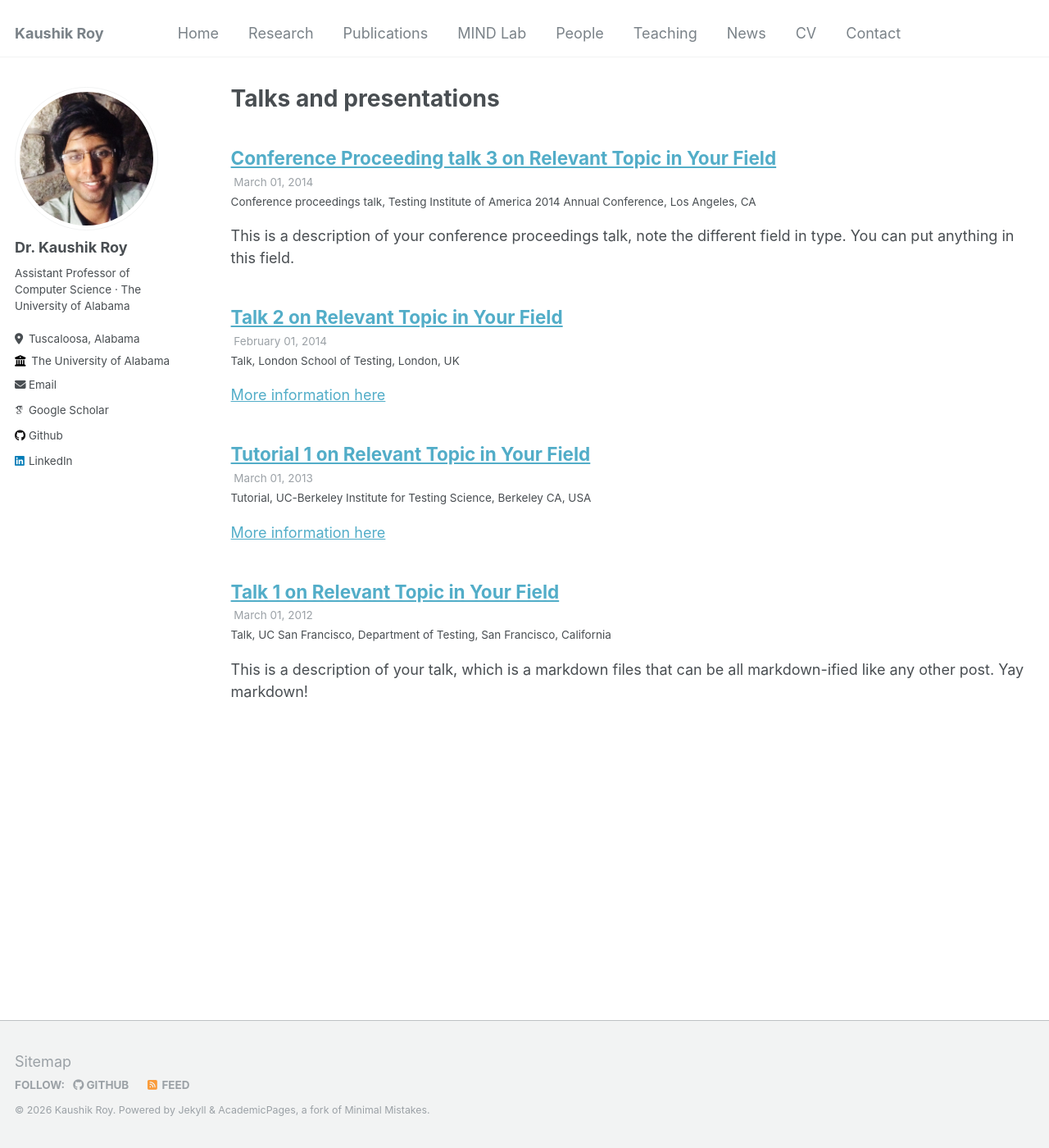
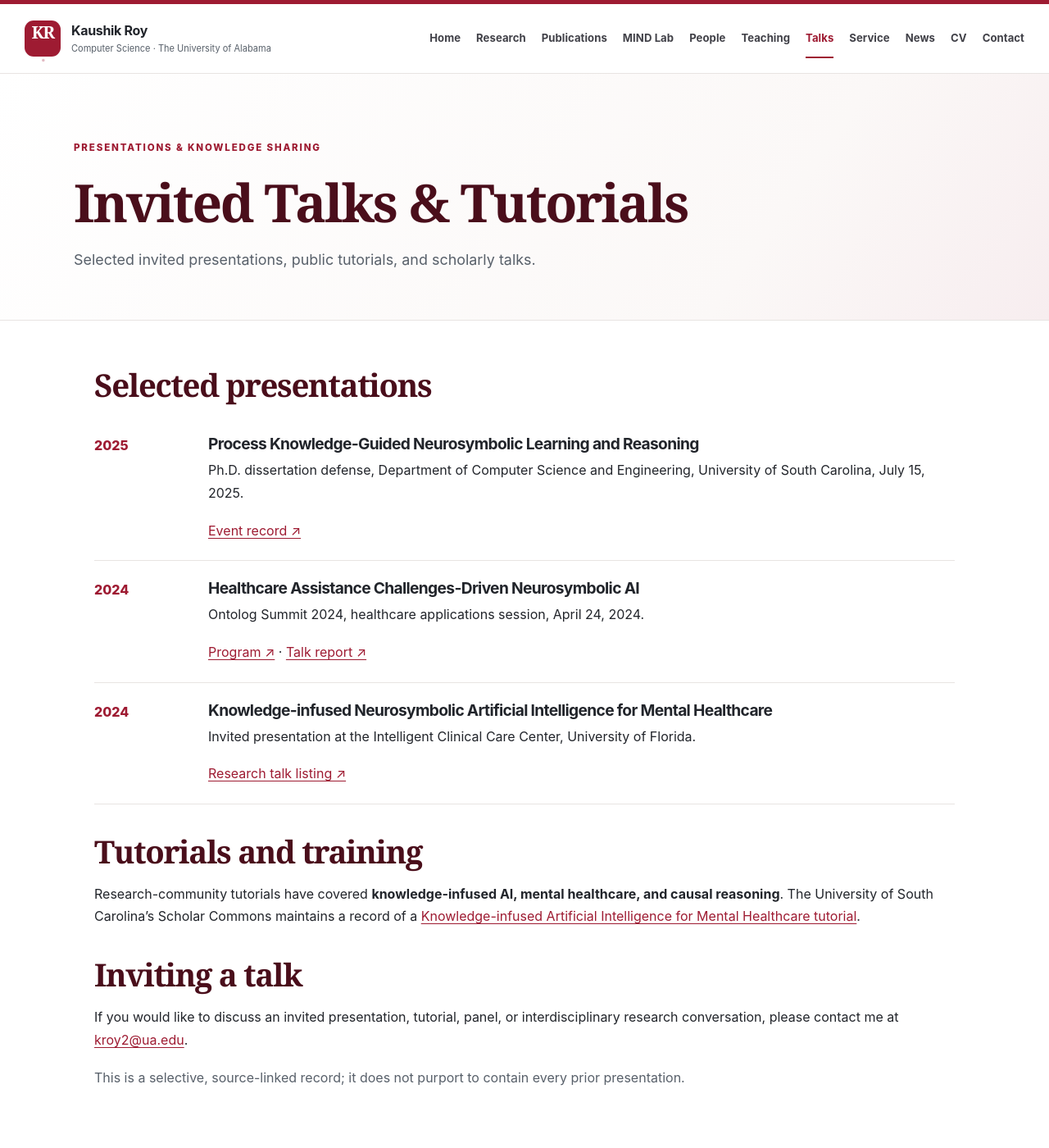
Before and after one commit to kauroy1994/home, a Jekyll site: the page built from _pages/talks.md, in a window 1280 px wide and 1400 px high. Shown: the whole window at 82% size. Built offline with Jekyll 4.4.1, drawn with Linux system fonts in a browser that asks for light colours; some web fonts are replaced; some of the changed text lies outside the part shown.

Commit message:
Add documented faculty talks and academic service pages

```diff
--- a/_data/navigation.yml
+++ b/_data/navigation.yml
@@ -11,6 +11,10 @@
     url: /people/
   - title: "Teaching"
     url: /teaching/
+  - title: "Talks"
+    url: /talks/
+  - title: "Service"
+    url: /service/
   - title: "News"
     url: /news/
   - title: "CV"
--- /dev/null
+++ b/_pages/service.md
@@ -0,0 +1,28 @@
+---
+layout: faculty
+title: Academic Service & Outreach
+permalink: /service/
+eyebrow: SERVICE & SCHOLARLY COMMUNITY
+lede: "Engaging research communities through scholarly evaluation, knowledge sharing, and interdisciplinary exchange."
+---
+
+## Scholarly engagement
+
+Academic service is an important part of my research and teaching mission. My interests in research-community activities include **peer review, program development, tutorials, interdisciplinary panels, and scholarly exchanges on trustworthy AI**.
+
+The site currently prioritizes activities for which public evidence is available. Detailed lists of review assignments, confidential panel work, or proposed-but-unaccepted events are intentionally not published as completed service.
+
+## Selected documented contributions
+
+<div class="mini-grid">
+  <div class="info-card"><p class="kicker">2024 · COMMUNITY OUTREACH</p><h3>Ontolog Summit</h3><p>Speaker in the Ontolog Summit 2024 healthcare applications track, discussing neurosymbolic AI in healthcare assistance.</p><p><a href="https://ontologforum.org/index.php/OntologySummit2024">Program ↗</a></p></div>
+  <div class="info-card"><p class="kicker">EDUCATIONAL DISSEMINATION</p><h3>Research tutorials</h3><p>Knowledge-sharing on knowledge-infused AI and mental healthcare, with tutorial materials indexed at University of South Carolina Scholar Commons.</p><p><a href="https://scholarcommons.sc.edu/aii_fac_pub/">Repository ↗</a></p></div>
+  <div class="info-card"><p class="kicker">2024 · INVITED EXCHANGE</p><h3>University of Florida ICCC</h3><p>Presentation on knowledge-infused neurosymbolic AI for mental healthcare, bridging AI systems and healthcare research.</p><p><a href="https://wiki.aiisc.ai/index.php?title=Neurosymbolic_Artificial_Intelligence_Research_at_AIISC">Research listing ↗</a></p></div>
+  <div class="info-card"><p class="kicker">2025–PRESENT</p><h3>Faculty mentorship and collaboration</h3><p>Cross-disciplinary scholarship and research mentorship as a faculty member of the University of Alabama Department of Computer Science.</p><p><a href="https://cs.ua.edu/faculty-staff/our-new-fall-2025-faculty/">Faculty announcement ↗</a></p></div>
+</div>
+
+## Professional inquiries
+
+For workshop organization, reviewing requests, seminar invitations, academic panels, and outreach proposals, please [contact me]({{ '/contact/' | relative_url }}).
+
+<p class="muted">Professional-service appointments and specific committee roles can be added after public verification or approval for disclosure.</p>
--- a/_pages/talks.html
+++ /dev/null
@@ -1,16 +0,0 @@
----
-layout: archive
-title: "Talks and presentations"
-permalink: /talks/
-author_profile: true
----
-
-{% if site.talkmap_link == true %}
-
-<p style="text-decoration:underline;"><a href="/talkmap.html">See a map of all the places I've given a talk!</a></p>
-
-{% endif %}
-
-{% for post in site.talks reversed %}
-  {% include archive-single-talk.html %}
-{% endfor %}
--- /dev/null
+++ b/_pages/talks.md
@@ -0,0 +1,25 @@
+---
+layout: faculty
+title: Invited Talks & Tutorials
+permalink: /talks/
+eyebrow: PRESENTATIONS & KNOWLEDGE SHARING
+lede: "Selected invited presentations, public tutorials, and scholarly talks."
+---
+
+## Selected presentations
+
+<div class="timeline-item"><time>2025</time><div><h3>Process Knowledge-Guided Neurosymbolic Learning and Reasoning</h3><p>Ph.D. dissertation defense, Department of Computer Science and Engineering, University of South Carolina, July 15, 2025.</p><p><a href="https://web.cse.sc.edu/event/process-knowledge-guided-neurosymbolic-learning-and-reasoning-0">Event record ↗</a></p></div></div>
+
+<div class="timeline-item"><time>2024</time><div><h3>Healthcare Assistance Challenges-Driven Neurosymbolic AI</h3><p>Ontolog Summit 2024, healthcare applications session, April 24, 2024.</p><p><a href="https://ontologforum.com/index.php/ConferenceCall_2024_04_24">Program ↗</a> · <a href="https://scholarcommons.sc.edu/aii_fac_pub/607/">Talk report ↗</a></p></div></div>
+
+<div class="timeline-item"><time>2024</time><div><h3>Knowledge-infused Neurosymbolic Artificial Intelligence for Mental Healthcare</h3><p>Invited presentation at the Intelligent Clinical Care Center, University of Florida.</p><p><a href="https://wiki.aiisc.ai/index.php?title=Neurosymbolic_Artificial_Intelligence_Research_at_AIISC">Research talk listing ↗</a></p></div></div>
+
+## Tutorials and training
+
+Research-community tutorials have covered **knowledge-infused AI, mental healthcare, and causal reasoning**. The University of South Carolina's Scholar Commons maintains a record of a [Knowledge-infused Artificial Intelligence for Mental Healthcare tutorial](https://scholarcommons.sc.edu/aii_fac_pub/).
+
+## Inviting a talk
+
+If you would like to discuss an invited presentation, tutorial, panel, or interdisciplinary research conversation, please contact me at [kroy2@ua.edu](mailto:kroy2@ua.edu).
+
+<p class="muted">This is a selective, source-linked record; it does not purport to contain every prior presentation.</p>
```
